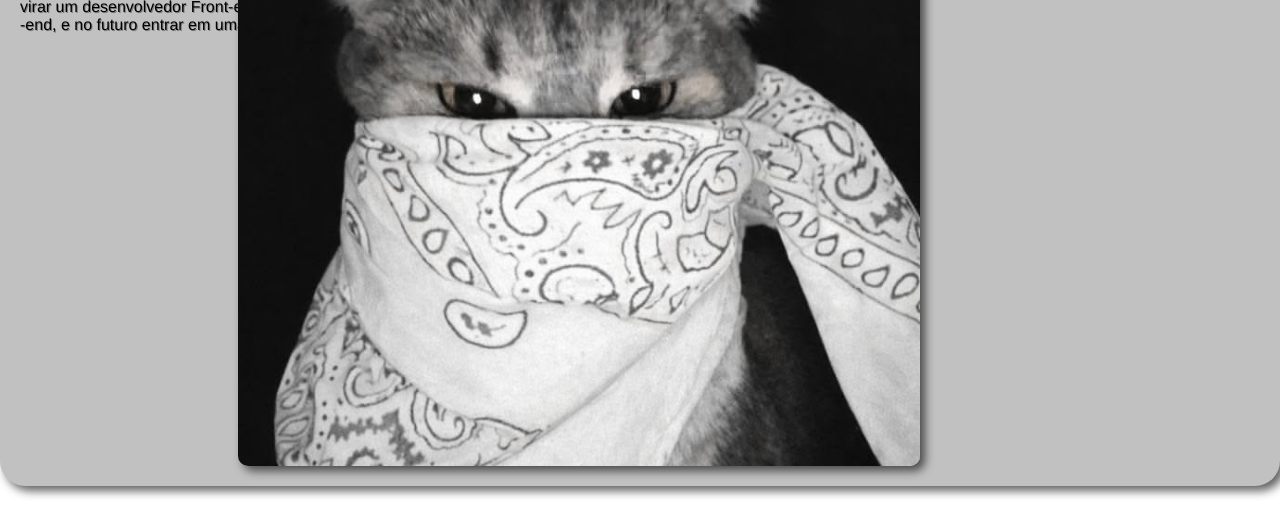
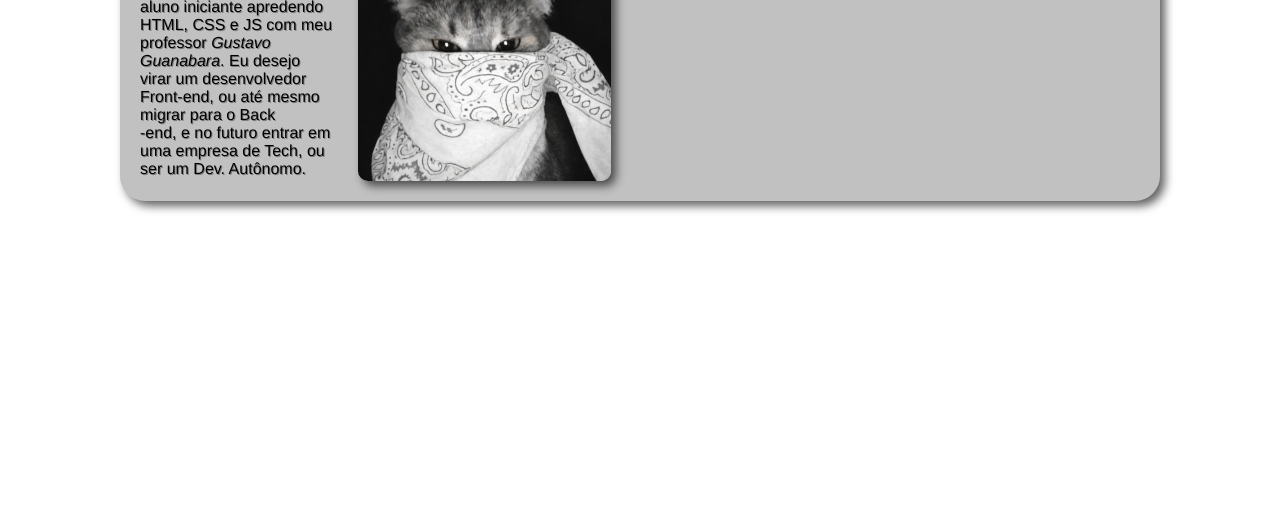
Before and after one commit to calebedevs/quem-sou-eu, a plain HTML site: page index.html in a window 1280 px wide. Shown: the part 268-800 px from the top of the page. Drawn offline with Linux system fonts and the light colour scheme; a web font is replaced by a local one.

Commit message:
nova atualização

```diff
--- a/index.html
+++ b/index.html
@@ -18,10 +18,10 @@
     <main class="principal">
         <article>
             <h2>Sobre Mim:</h2>
-            <p>Olá, meu nome é <strong>Calebe</strong>, tenho 13 anos e sou um aluno iniciante apredendo<br> HTML, CSS e JS com meu professor <em>Gustavo Guanabara</em>. Eu desejo<br> virar um desenvolvedor Front-end, ou até mesmo migrar para o Back<br>-end, e no futuro entrar em uma empresa de Tech, ou ser um Dev. Autônomo.</p>
+            <p>Olá, meu nome é <strong>Calebe</strong>,<br> tenho 13 anos e sou um<br> aluno iniciante apredendo<br> HTML, CSS e JS com meu<br> professor <em>Gustavo<br> Guanabara</em>. Eu desejo<br> virar um desenvolvedor<br> Front-end, ou até mesmo<br> migrar para o Back<br>-end, e no futuro entrar em<br> uma empresa de Tech, ou<br> ser um Dev. Autônomo.</p>
             <picture>
                 <source media="(max-width: 670px)" srcset="imagens/minha foto.png">
-                <abbr title="Minha Foto"><img src="imagens/minha foto.jpg" alt="Minha Foto"></abbr>
+                <abbr title="Minha Foto"><img src="imagens/minha foto.png" alt="Minha Foto"></abbr>
             </picture>
         </article>
     </main>
--- a/style.css
+++ b/style.css
@@ -81,6 +81,7 @@ main {
     background-color: rgb(193, 193, 193);
     box-shadow: 5px 5px 10px rgba(0, 0, 0, 0.623);
     font-family: var(--font-principal);
+    max-width: 1000px;
     border-radius: 0px 0px 25px 25px;
     text-align: center;
     padding: 20px;
@@ -106,12 +107,12 @@ main strong {
 }
 
 main img {
-    display: block;
-    margin-top: -220px;
+    display: block;;
+    margin: auto;
     margin-left: 218px;
     margin-top: -250px;
-    width: 55%;
-    height: 55%;
+    max-width: 55%;
+    max-height: 55%;
     border-radius: 10px;
     box-shadow: 5px 5px 10px rgba(0, 0, 0, 0.623);
 }
```
Also changed, not shown: imagens/minha foto.jpg (deleted), imagens/minha foto.png (added).
